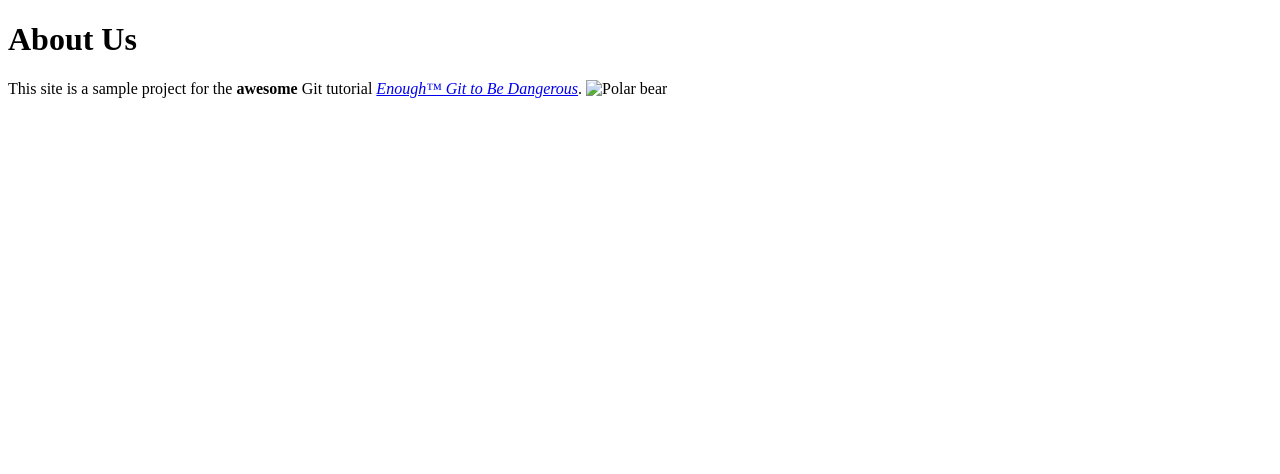
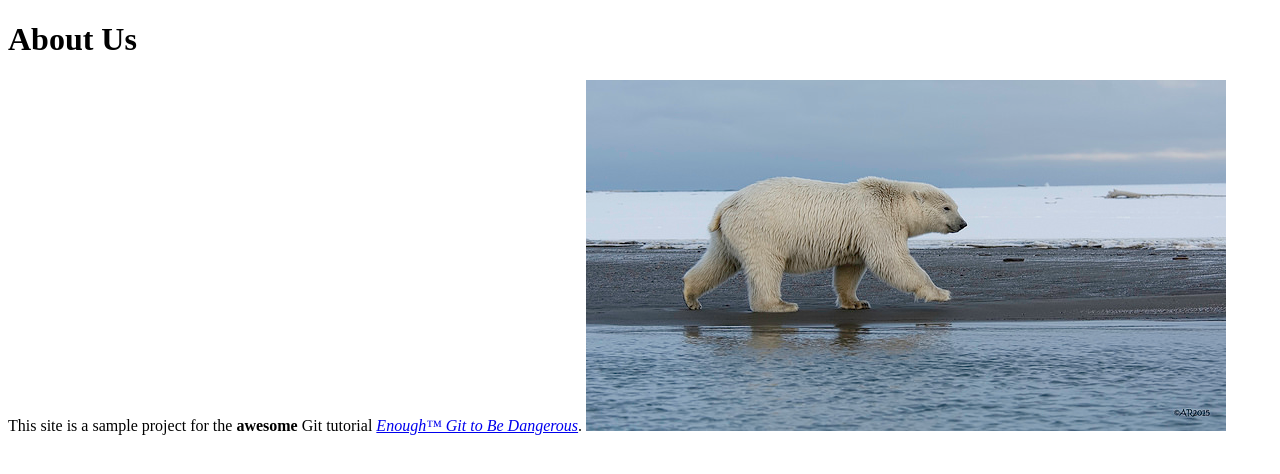
Before and after one commit to EricDunwoody/Assignment-2, a plain HTML site: page about.html in a window 1280 px wide. Drawn offline with Linux system fonts and the light colour scheme.

Commit message:
Added Bear

```diff
--- a/about.html
+++ b/about.html
@@ -8,7 +8,7 @@
     <p>
         This site is a sample project for the <strong>awesome</strong> Git
         tutorial <a href="https://www.learnenough.com/git-tutorial"><em> Enough™ Git to Be Dangerous</em></a>.
-        <img src="images/polar_bear.jpg" alt="Polar bear">
+        <img src="polar_bear.jpg" alt="Polar bear">
     </p>
 </body>
 </html>
```
